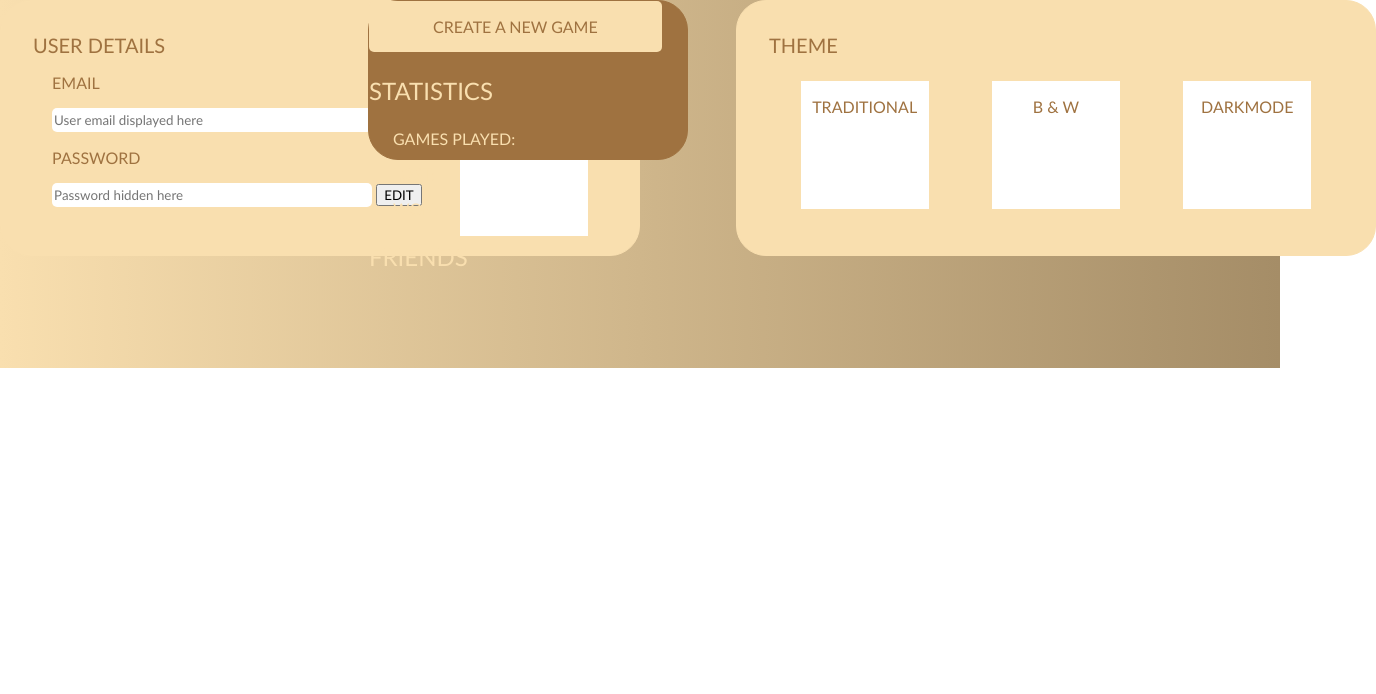
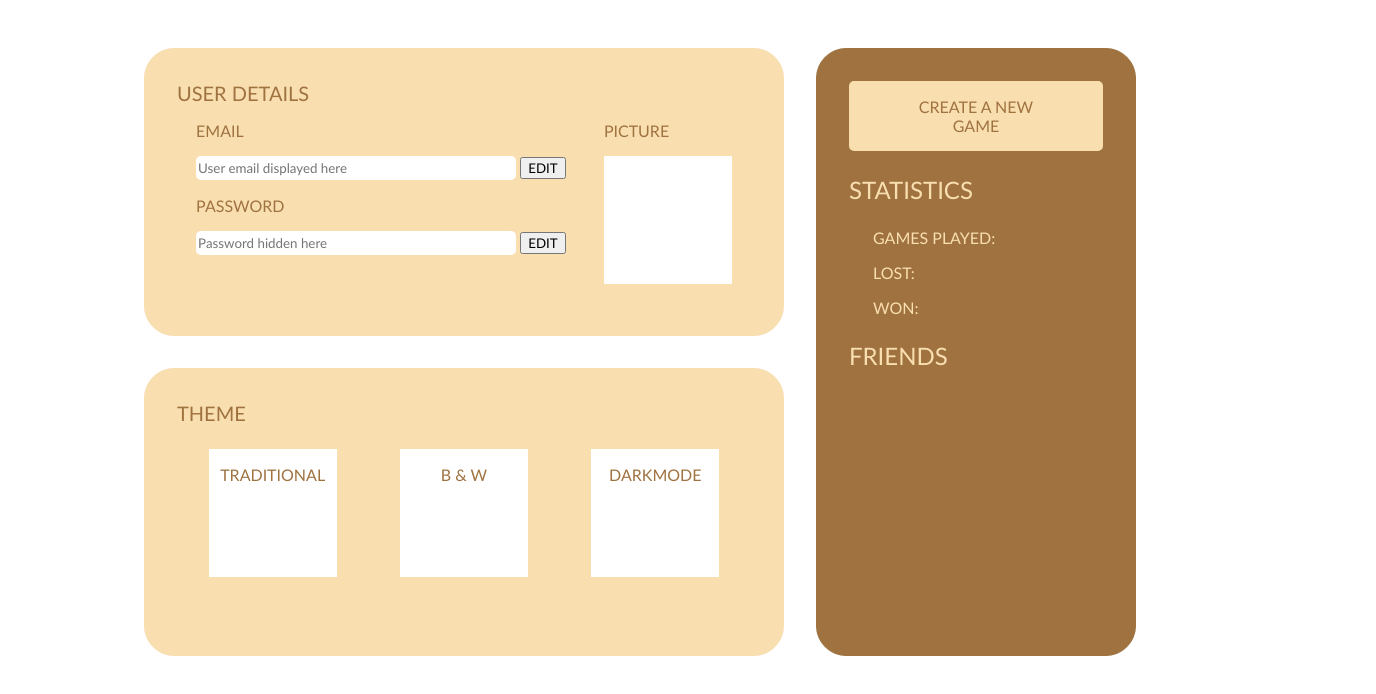
Before and after one commit to valeriegc/Chess, a SvelteKit app: page /profile in a window 1280 px wide. Shown: the top 694 px of the page, 1376 px wide, since content can reach past the window. Built offline with nearby package versions, Linux system fonts and the light colour scheme.

Commit message:
Fixed grid set up

```diff
--- a/src/components/Details.svelte
+++ b/src/components/Details.svelte
@@ -35,7 +35,6 @@
 		width: 40rem;
 		color: var(--darkSquare);
 		padding: 2rem;
-		height: 16rem;
 	}
 	.innerContainer {
 		display: flex;
--- a/src/components/GameDetails.svelte
+++ b/src/components/GameDetails.svelte
@@ -21,6 +21,11 @@
 		border: solid 1px var(--darkSquare);
 		border-radius: 30px;
 		color: var(--darkSquare);
+		padding: 2rem;
+		grid-column-start: 2;
+		grid-column-end: 3;
+		grid-row-start: 1;
+		grid-row-end: 3;
 	}
 	button {
 		background-color: var(--lightSquare);
--- a/src/components/Settings.svelte
+++ b/src/components/Settings.svelte
@@ -18,7 +18,6 @@
 		width: 40rem;
 		color: var(--darkSquare);
 		padding: 2rem;
-		height: 16rem;
 	}
 	.themeBox {
 		display: flex;
--- a/src/routes/profile/+page.svelte
+++ b/src/routes/profile/+page.svelte
@@ -22,18 +22,28 @@
 	//friends, logout, user picture setter,
 </script>
 
-<div class="grid">
-	<Details />
-	<GameDetails />
-	<Settings />
+<div class="gridWrap">
+	<div class="grid">
+		<Details />
+		<GameDetails />
+		<Settings />
+	</div>
 </div>
 
 <style>
+	* {
+		margin: 0;
+	}
+	.gridWrap {
+		display: flex;
+		justify-content: center;
+		padding: 3rem;
+	}
 	.grid {
-		background: linear-gradient(to right, var(--lightSquare), rgb(165, 141, 103));
 		display: grid;
-		gap: 3rem;
-		grid-template-columns: 20rem 20rem 20rem;
-		grid-template-rows: 10rem 10rem;
+		gap: 2rem;
+		grid-template-columns: 40rem 20rem;
+		grid-template-rows: 18rem 18rem;
+		height: 62rem;
 	}
 </style>
```
